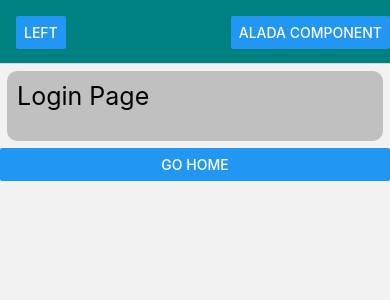
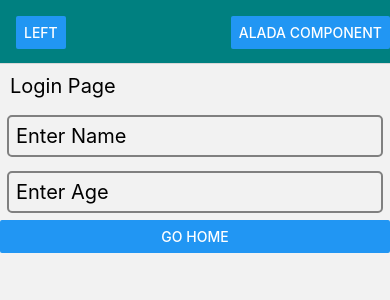
Before and after one commit to TahmeedMahbub/React-Native-Practise, a React Native app: screen /Login in a window 390 px wide. Shown: the top 300 px of the page. Built offline with nearby package versions, Linux system fonts and the light colour scheme.

Commit message:
Stack Nav: Pass Data in Different Page

```diff
--- a/App.js
+++ b/App.js
@@ -3,6 +3,8 @@ import { createNativeStackNavigator } from '@react-navigation/native-stack';
 import React, { useState } from 'react';
 import {View, Text, StyleSheet, StatusBar, Button} from 'react-native';
 import { Home } from './components/Home';
+import { Login } from './components/Login';
+
 
 
 const Header=()=>{
@@ -14,15 +16,6 @@ const Header=()=>{
 }
 
 const Stack = createNativeStackNavigator();
-
-const Login = (props) => {
-  return (
-    <View>
-      <Text style={style.textBox}>Login Page</Text>
-      <Button title="Go Home" onPress={()=>props.navigation.navigate("Home")} />
-    </View>
-  )
-}
 
 const BtnComponent =()=>{
   return (<Button title="Alada Component" />)
--- a/components/Home.js
+++ b/components/Home.js
@@ -1,10 +1,14 @@
 import {View, Text, StyleSheet, StatusBar, Button} from 'react-native';
 import App from '../App';
 
-export const Home = () => {
+export const Home = (props) => {
+    console.warn(props.route.params);
+    const {name, age} = props.route.params;
     return (
         <View>
-            <Text style={{ fontSize: 20, margin: 5, padding: 5 }}>Home Screen</Text>
+            <Text style={{ fontSize: 25, margin: 5, padding: 5 }}>Home Screen</Text>
+            <Text style={{ fontSize: 20, margin: 5, padding: 5 }}>Name: {name}</Text>
+            <Text style={{ fontSize: 20, margin: 5, padding: 5 }}>Age: {age}</Text>
         </View>
     )
 }
--- /dev/null
+++ b/components/Login.js
@@ -0,0 +1,23 @@
+import { useState } from 'react';
+import {View, Text, StyleSheet, StatusBar, Button, TextInput} from 'react-native';
+export const Login = (props) => {
+    const [name, setName] = useState("");
+    const [age, setAge] = useState("");
+
+    return (
+        <View>
+            <Text style={{ fontSize: 20, margin: 5, padding: 5 }}>Login Page</Text>
+            <TextInput
+                placeholder='Enter Name'
+                onChangeText={(text)=>setName(text)}
+                style={{ fontSize: 20, margin:7, padding: 7, borderColor: "grey", borderWidth:2, borderRadius: 5 }}
+            />
+            <TextInput
+                placeholder='Enter Age'
+                onChangeText={(text)=>setAge(text)}
+                style={{ fontSize: 20, margin:7, padding: 7, borderColor: "grey", borderWidth:2, borderRadius: 5 }}
+            />
+            <Button title="Go Home" onPress={()=>props.navigation.navigate("Home", {name: name, age: age})} />
+        </View>
+    )
+}
```
